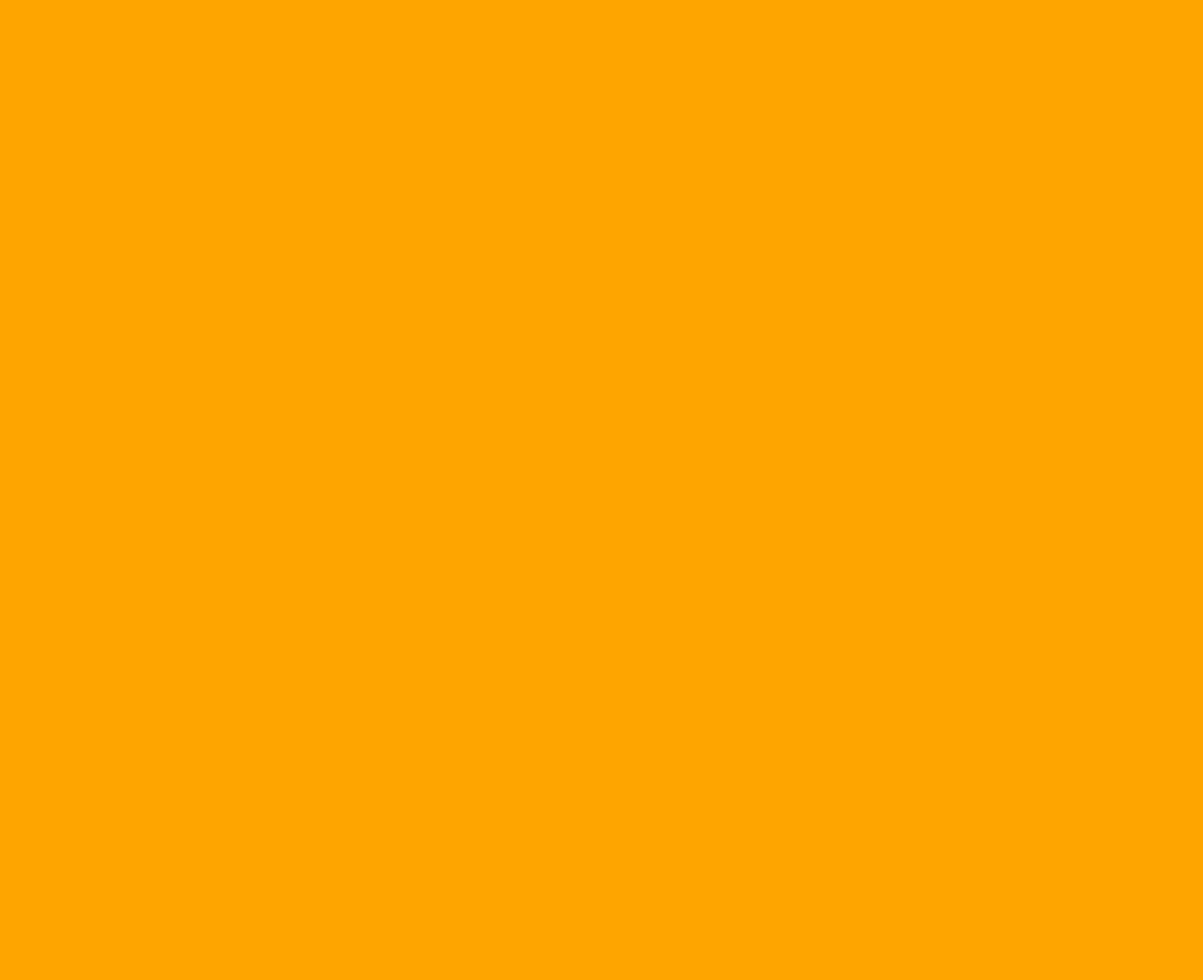
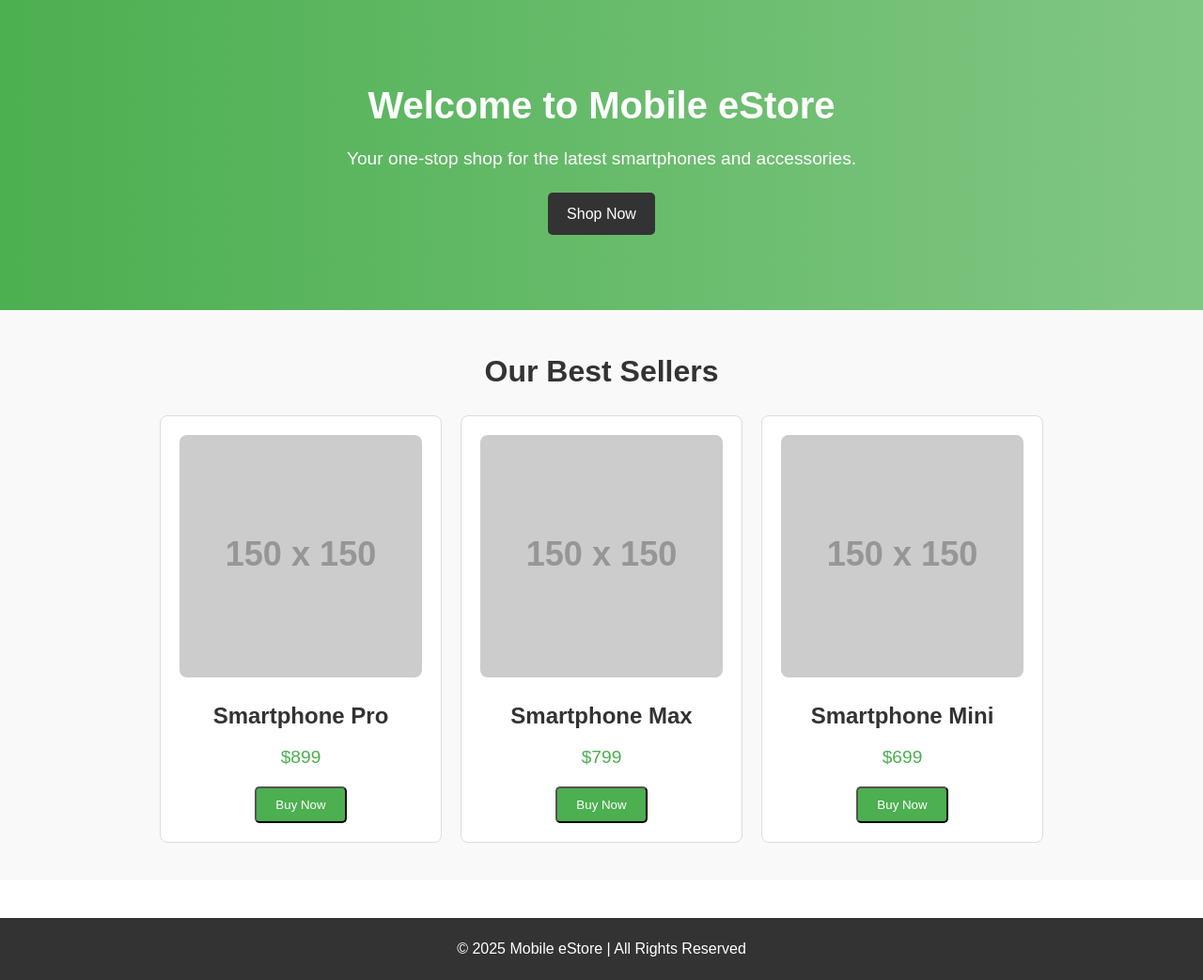
Before and after one commit to imranucp/temp13wBP2, a website: page src/index.html in a window 1280 px wide. Shown: the whole page at 94% size. Before the commit the page ends 800 px from the top, so only its background shows below. Drawn offline with Linux system fonts and the light colour scheme; placeholder pictures from the web are drawn by us.

Commit message:
add index html&css

```diff
--- a/src/index.html
+++ b/src/index.html
@@ -1,12 +1,45 @@
 <!DOCTYPE html>
 <html lang="en">
 <head>
-    <meta charset="UTF-8">
-    <meta name="viewport" content="width=device-width, initial-scale=1.0">
-    <link rel="stylesheet" href="../styles/index.css">
-    <title>Document</title>
+  <meta charset="UTF-8">
+  <meta name="viewport" content="width=device-width, initial-scale=1.0">
+  <title>eStore Mobile Shop</title>
+  <link rel="stylesheet" href="../styles/index.css">
 </head>
 <body>
+  <header class="hero">
+    <div class="hero-content">
+      <h1>Welcome to Mobile eStore</h1>
+      <p>Your one-stop shop for the latest smartphones and accessories.</p>
+      <a href="#products" class="btn">Shop Now</a>
+    </div>
+  </header>
+  <section id="products" class="product-section">
+    <h2>Our Best Sellers</h2>
+    <div class="product-grid">
+      <div class="product-card">
+        <img src="https://via.placeholder.com/150" alt="Smartphone 1">
+        <h3>Smartphone Pro</h3>
+        <p>$899</p>
+        <button class="btn">Buy Now</button>
+      </div>
+      <div class="product-card">
+        <img src="https://via.placeholder.com/150" alt="Smartphone 2">
+        <h3>Smartphone Max</h3>
+        <p>$799</p>
+        <button class="btn">Buy Now</button>
+      </div>
+      <div class="product-card">
+        <img src="https://via.placeholder.com/150" alt="Smartphone 3">
+        <h3>Smartphone Mini</h3>
+        <p>$699</p>
+        <button class="btn">Buy Now</button>
+      </div>
+    </div>
+  </section>
 
+  <footer class="footer">
+    <p>© 2025 Mobile eStore | All Rights Reserved</p>
+  </footer>
 </body>
 </html>
--- a/styles/index.css
+++ b/styles/index.css
@@ -1,3 +1,108 @@
-body{
-    background-color: orange;
-}
+/* General Reset */
+* {
+    margin: 0;
+    padding: 0;
+    box-sizing: border-box;
+  }
+
+  body {
+    font-family: Arial, sans-serif;
+    line-height: 1.6;
+    color: #333;
+  }
+
+  /* Hero Section */
+  .hero {
+    background: linear-gradient(to right, #4caf50, #81c784);
+    color: white;
+    text-align: center;
+    padding: 80px 20px;
+  }
+
+  .hero-content h1 {
+    font-size: 2.5rem;
+    margin-bottom: 10px;
+  }
+
+  .hero-content p {
+    font-size: 1.2rem;
+    margin-bottom: 20px;
+  }
+
+  .btn {
+    display: inline-block;
+    background: #333;
+    color: white;
+    padding: 10px 20px;
+    text-decoration: none;
+    border-radius: 5px;
+    transition: background 0.3s ease;
+  }
+
+  .btn:hover {
+    background: #555;
+  }
+
+  /* Product Section */
+  .product-section {
+    padding: 40px 20px;
+    background: #f9f9f9;
+    text-align: center;
+  }
+
+  .product-section h2 {
+    margin-bottom: 20px;
+    font-size: 2rem;
+  }
+
+  .product-grid {
+    display: flex;
+    justify-content: center;
+    gap: 20px;
+    flex-wrap: wrap;
+  }
+
+  .product-card {
+    background: white;
+    border: 1px solid #ddd;
+    border-radius: 8px;
+    padding: 20px;
+    text-align: center;
+    width: 300px;
+    transition: transform 0.3s ease;
+  }
+
+  .product-card img {
+    width: 100%;
+    height: auto;
+    border-radius: 8px;
+    margin-bottom: 15px;
+  }
+
+  .product-card h3 {
+    margin-bottom: 10px;
+    font-size: 1.5rem;
+  }
+
+  .product-card p {
+    margin-bottom: 15px;
+    font-size: 1.2rem;
+    color: #4caf50;
+  }
+
+  .product-card .btn {
+    background: #4caf50;
+  }
+
+  .product-card:hover {
+    transform: scale(1.05);
+  }
+
+  /* Footer */
+  .footer {
+    background: #333;
+    color: white;
+    text-align: center;
+    padding: 20px;
+    margin-top: 40px;
+  }
```
